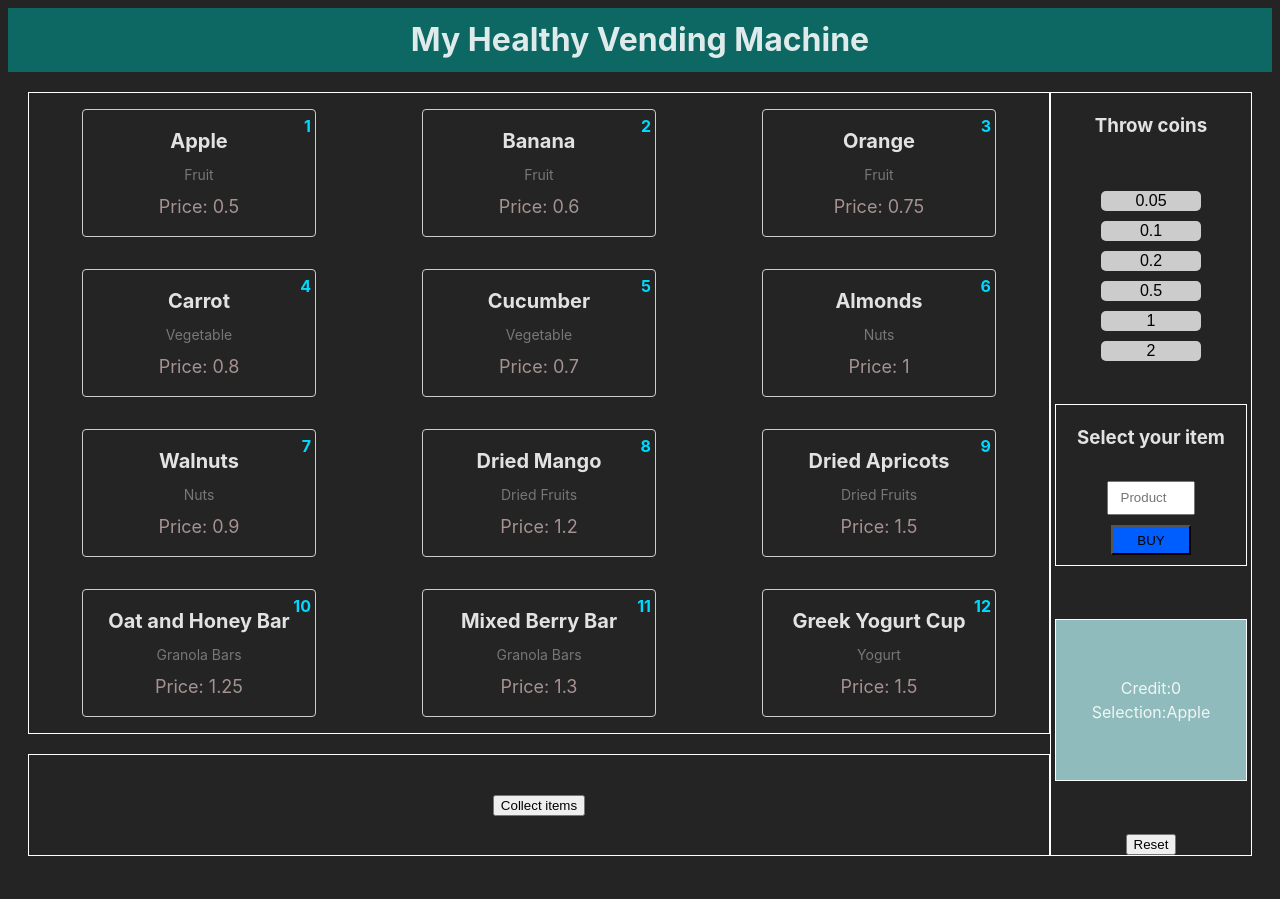
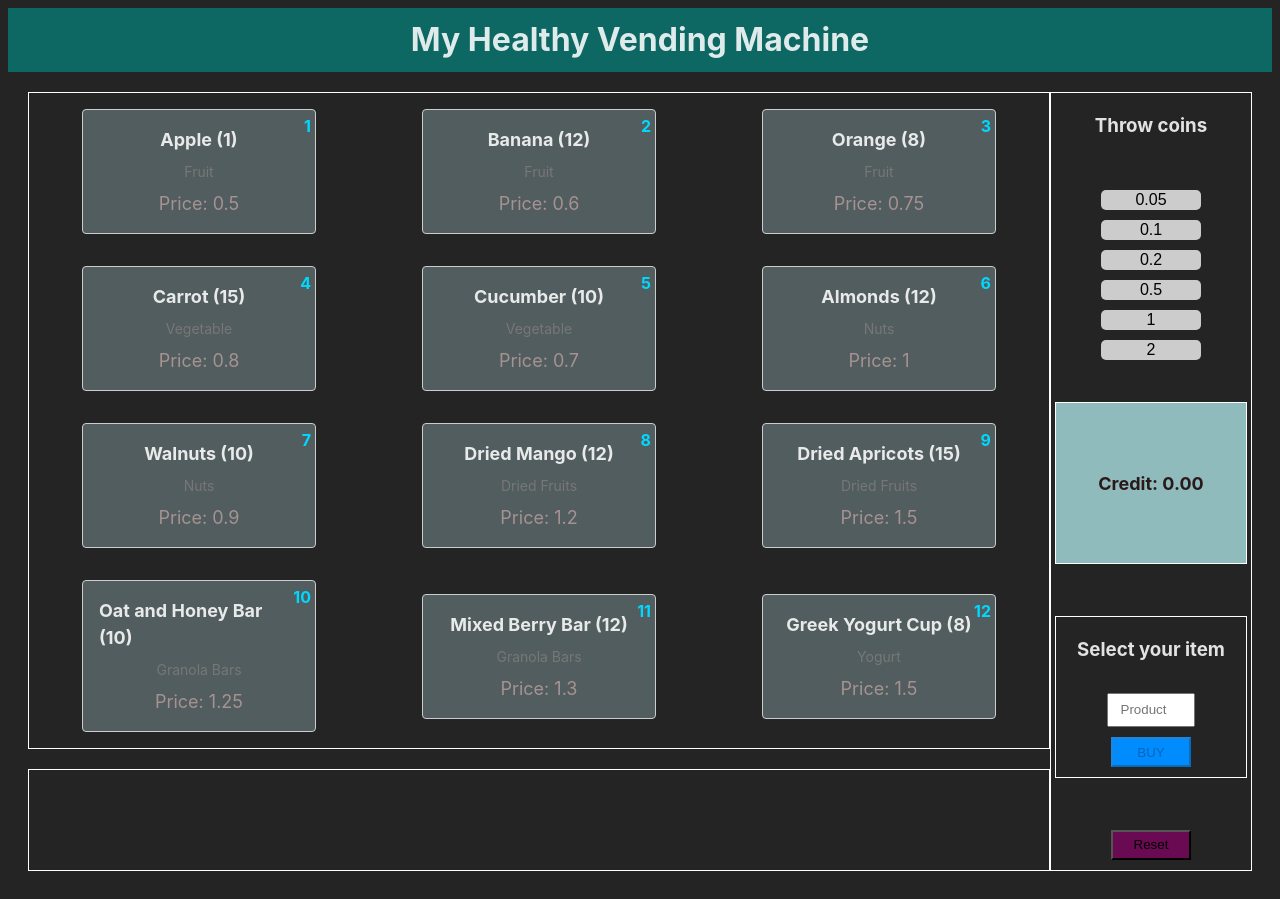
Before and after one commit to vassilYanakiev/vending-machine, a React (Vite) app: page / in a window 1280 px wide. Built offline with nearby package versions, Linux system fonts and the light colour scheme.

Commit message:
handle states on pannel actions

```diff
--- a/public/server.json
+++ b/public/server.json
@@ -1,7 +1,7 @@
 [
   {
     "productId": 1,
-    "count": 10,
+    "count": 1,
     "category": "Fruit",
     "price": 0.5,
     "productName": "Apple"
--- a/src/VendingContext.ts
+++ b/src/VendingContext.ts
@@ -4,12 +4,14 @@ import { Product, ACTIONTYPE } from "./reducer";
 export interface VendingContextType {
   state: {
     products: Product[];
+    purchased: Product[];
+    status: string;
   };
   dispatch: React.Dispatch<ACTIONTYPE>; // replace 'any' with the type of your actions
 }
 
 const VendingContext = React.createContext<VendingContextType>({
-  state: { products: [] },
+  state: { products: [], purchased: [], status: "" },
   dispatch: () => {},
 });
 
--- a/src/VendingMachine.scss
+++ b/src/VendingMachine.scss
@@ -21,12 +21,18 @@
 
 
     .Dispenser {
-      flex: none;
-      height: 100px;
+      flex: 1;
+      flex-wrap: wrap;
+      min-height: 100px;
       display: flex;
       justify-content: center;
       align-items: center;
       border: 1px solid white;
+
+      .product {
+        border: 1px solid white;
+        margin: 0 10px;
+      }
     }
 
   }
--- a/src/VendingMachine.tsx
+++ b/src/VendingMachine.tsx
@@ -19,7 +19,7 @@ function VendingMachine() {
         );
 
         dispatch({
-          type: "SET_PRODUCTS",
+          type: "FETCH_PRODUCTS",
           payload,
         });
       });
--- a/src/components/dispenser/Dispenser.tsx
+++ b/src/components/dispenser/Dispenser.tsx
@@ -1,14 +1,16 @@
+import { useContext } from "react";
+import VendingContext from "../../VendingContext";
+
 const Dispenser = () => {
-  // const { state, dispatch } = useContext(VendingMachineContext);
+  const { state } = useContext(VendingContext);
 
   return (
     <div className="Dispenser">
-      <button
-        className="Dispenser__button"
-        // onClick={() => dispatch({ type: "RESET" })}
-      >
-        Collect items
-      </button>
+      {state.purchased.map(({ productId, productName }) => (
+        <div key={productId} className="product">
+          {productName}
+        </div>
+      ))}
     </div>
   );
 };
--- a/src/components/pannel/Display.tsx
+++ b/src/components/pannel/Display.tsx
@@ -1,15 +1,19 @@
+import { useContext } from "react";
+import VendingContextType from "../../VendingContext";
 import "./Pannel-styling.scss";
 
 const Display = ({ amount }: { amount: number }) => {
+  const {
+    state: { status },
+  } = useContext(VendingContextType);
+
   return (
     <div className="Display">
       <div className="credit">
-        <span>Credit:</span>
-        <span>{amount}</span>
+        <span>{`Credit: ${amount.toFixed(2)}`}</span>
       </div>
-      <div className="selection">
-        <span>Selection:</span>
-        <span>Apple</span>
+      <div className="Message">
+        <span>{status}</span>
       </div>
     </div>
   );
--- a/src/components/pannel/Pannel-styling.scss
+++ b/src/components/pannel/Pannel-styling.scss
@@ -27,7 +27,8 @@
 .Display {
   background-color: rgb(143, 187, 188);
   width: 190px;
-  font-size: 16px;
+  font-size: 18px;
+  font-weight: bold;
   min-height: 20vh;
   display: flex;
   flex-direction: column;
@@ -35,6 +36,7 @@
   align-items: center;
   margin-bottom: 20px;
   border: 1px solid white;
+  color: rgb(42, 25, 25);
 }
 
 .Selector {
@@ -57,8 +59,26 @@
 }
 
 .Selector button {
-  background-color: rgb(0, 94, 255);
+  background-color: rgb(0, 140, 255);
   width: 80px;
   height: 30px;
   margin-bottom: 10px;
+  &:hover {
+    background-color: rgb(43, 122, 186);
+    cursor: pointer;
+  }
+  &:active {
+    background-color: rgb(0, 104, 186);
+  }
 }
+
+.Reset {
+  background-color: rgb(106, 10, 82);
+  width: 80px;
+  height: 30px;
+  margin-bottom: 10px;
+  &:hover {
+    background-color: rgb(186, 43, 117);
+    cursor: pointer;
+  }
+}
--- a/src/components/pannel/Pannel.tsx
+++ b/src/components/pannel/Pannel.tsx
@@ -13,9 +13,8 @@ const Pannel = () => {
   return (
     <div className="Pannel">
       <Coins handleAddCoin={handleAddCoin} />
-      <Selector />
       <Display amount={amount} />
-      <button>Reset</button>
+      <Selector amount={amount} setAmount={setAmount} />
     </div>
   );
 };
--- a/src/components/pannel/Selector.tsx
+++ b/src/components/pannel/Selector.tsx
@@ -1,12 +1,93 @@
+import { useContext, useState } from "react";
+import VendingContextType from "../../VendingContext";
 import "./Pannel-styling.scss";
 
-const Selector = () => {
+const Selector = ({
+  amount,
+  setAmount,
+}: {
+  amount: number;
+  setAmount: (value: number) => void;
+}) => {
+  const [selection, setSelection] = useState<number | null>(null);
+  const {
+    state: { products },
+    dispatch,
+  } = useContext(VendingContextType);
+
+  const selectedProduct =
+    products?.find((product) => product.productId === selection) || null;
+
+  const price = selectedProduct?.price || 0;
+  const amountLeft = selectedProduct?.count;
+
+  const handlePurchase = (e: React.FormEvent) => {
+    e.preventDefault();
+    if (amount < price!) {
+      dispatch({
+        type: "SET_STATUS",
+        payload: "INSUFFICIENT CREDIT",
+      });
+    } else if (amountLeft! <= 0) {
+      dispatch({
+        type: "SET_STATUS",
+        payload: "OUT OF STOCK",
+      });
+    } else {
+      setAmount(0);
+      setSelection(null);
+      dispatch({ type: "PURCHASE", payload: selection as number });
+      dispatch({
+        type: "SET_STATUS",
+        payload: `YOUR CHANGE IS ${(amount * 10 - price * 10) / 10}`,
+      });
+    }
+    setTimeout(() => {
+      dispatch({
+        type: "SET_STATUS",
+        payload: "",
+      });
+    }, 3000);
+  };
+
+  const handleReset = () => {
+    dispatch({
+      type: "SET_STATUS",
+      payload: `YOUR CHANGE IS ${amount}`,
+    });
+    setAmount(0);
+    setSelection(null);
+    setTimeout(() => {
+      dispatch({
+        type: "SET_STATUS",
+        payload: "",
+      });
+    }, 3000);
+  };
+
   return (
-    <form className="Selector">
-      <h3>Select your item</h3>
-      <input type="number" placeholder="Product" min={1} max={12} />
-      <button type="submit">BUY</button>
-    </form>
+    <>
+      <form className="Selector">
+        <h3>Select your item</h3>
+        <input
+          type="number"
+          placeholder="Product"
+          min={1}
+          max={12}
+          value={selection || ("" as unknown as number)}
+          onChange={(e) => setSelection(parseInt(e.target.value))}
+        />
+        <button
+          disabled={!selectedProduct}
+          onClick={(event) => handlePurchase(event)}
+        >
+          BUY
+        </button>
+      </form>
+      <button className="Reset" onClick={handleReset}>
+        Reset
+      </button>
+    </>
   );
 };
 
--- a/src/components/products/ProductItem.scss
+++ b/src/components/products/ProductItem.scss
@@ -8,10 +8,11 @@
     display: flex;
     flex-direction: column;
     align-items: center;
+    background-color: rgb(82, 93, 95);
   }
 
   .card .name {
-    font-size: 20px;
+    font-size: 18px;
     font-weight: bold;
   }
 
--- a/src/components/products/ProductItem.tsx
+++ b/src/components/products/ProductItem.tsx
@@ -1,20 +1,13 @@
-import { useContext } from "react";
 import { Product } from "../../reducer";
-import VendingContext from "../../VendingContext";
 import "./ProductItem.scss";
 
 const ProductItem = ({ product }: { product: Product }) => {
-  const { productId, productName, price, category } = product;
-  const { dispatch } = useContext(VendingContext);
-
-  const handleAddToBasket = () => {
-    dispatch({ type: "PURCHASE", payload: productId });
-  };
+  const { productId, productName, price, category, count } = product;
 
   return (
     <div className="card">
       <div className="productId">{productId} </div>
-      <div className="name">{productName}</div>
+      <div className="name">{`${productName} (${count})`}</div>
       <div className="category">{category}</div>
       <div className="price">{`Price: ${price}`}</div>
     </div>
--- a/src/reducer.tsx
+++ b/src/reducer.tsx
@@ -1,6 +1,6 @@
 export type Product = {
-  productId: string;
-  count: string;
+  productId: number;
+  count: number;
   category: number;
   productName: number;
   price: number;
@@ -8,15 +8,16 @@ export type Product = {
 };
 
 export type ACTIONTYPE =
-  | { type: "SET_PRODUCTS"; payload: Product[] }
-  | { type: "PURCHASE"; payload: Product }
+  | { type: "FETCH_PRODUCTS"; payload: Product[] }
+  | { type: "PURCHASE"; payload: number }
   | { type: "UPDATE_PRODUCTS"; payload: string }
-  | { type: "CANCEL_ORDER" };
+  | { type: "CANCEL_ORDER" }
+  | { type: "SET_STATUS"; payload: string };
 
 export const initialState = {
   products: [] as Product[],
-  basket: [],
-  credit: 0,
+  purchased: [] as Product[],
+  status: "",
 };
 
 type State = typeof initialState;
@@ -24,7 +25,7 @@ type State = typeof initialState;
 export const reducer = (state: State, action: ACTIONTYPE): State => {
   console.log("🚀 ~ file: reducer.tsx:80 ~ action.type", action.type);
   switch (action.type) {
-    case "SET_PRODUCTS":
+    case "FETCH_PRODUCTS":
       return {
         ...state,
         products: action.payload,
@@ -32,6 +33,21 @@ export const reducer = (state: State, action: ACTIONTYPE): State => {
     case "PURCHASE":
       return {
         ...state,
+        purchased: [...state.purchased, state.products[action.payload - 1]],
+        products: state.products.map((product) => {
+          if (product.productId === action.payload) {
+            return {
+              ...product,
+              count: product.count - 1,
+            };
+          }
+          return product;
+        }),
+      };
+    case "SET_STATUS":
+      return {
+        ...state,
+        status: action.payload,
       };
     case "UPDATE_PRODUCTS":
       return {
```
Also changed, not shown: 1 other file (tests, documents, lock files or other folders).
